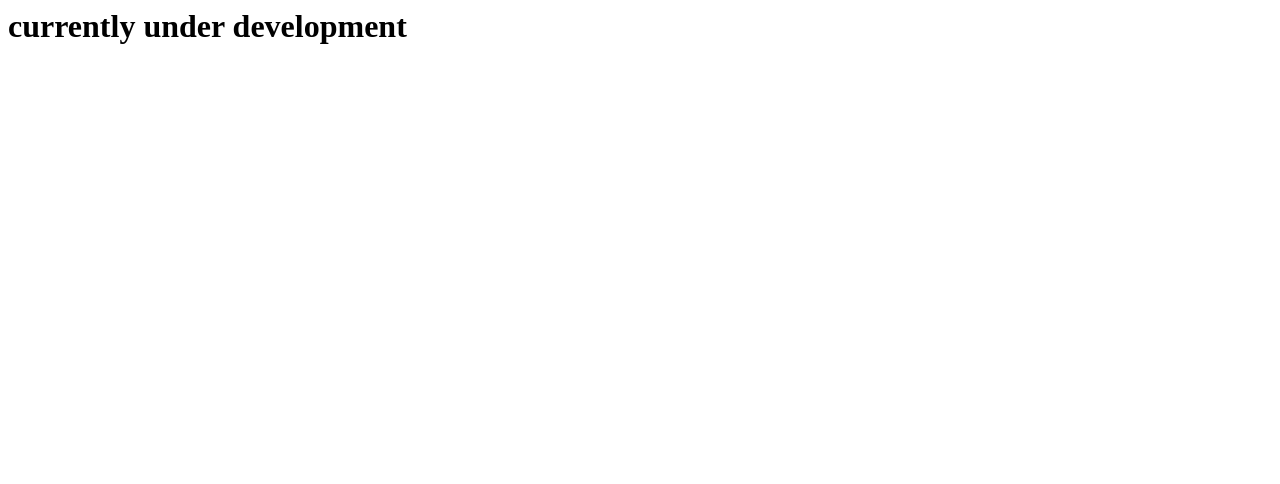
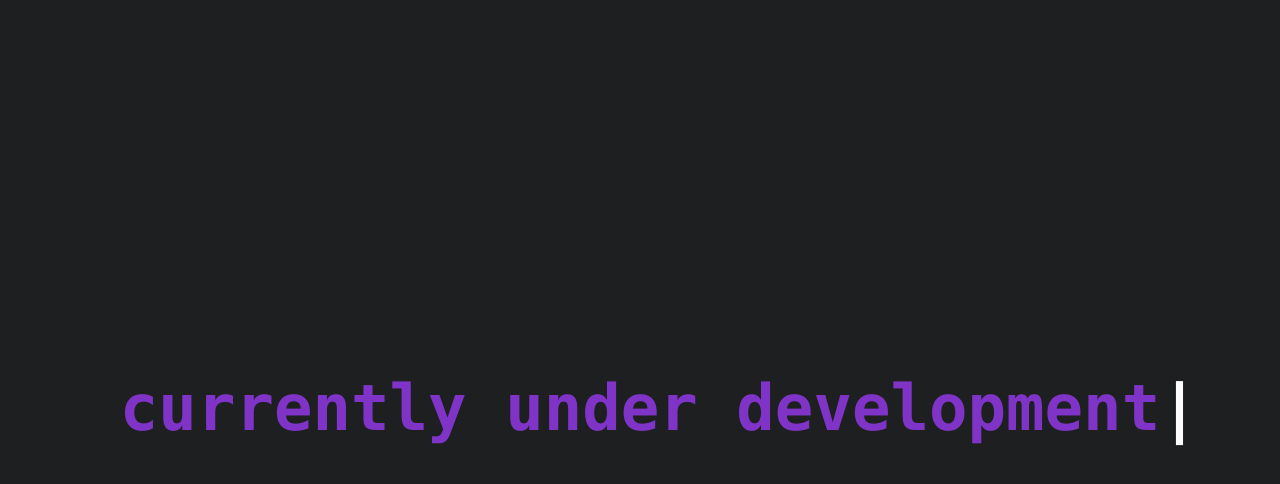
Before and after one commit to kulinum/kulinum.github.io, a plain HTML site: page index.html in a window 1280 px wide. Drawn offline with Linux system fonts and the light colour scheme.

Commit message:
Update index.html

```diff
--- a/index.html
+++ b/index.html
@@ -1,2 +1,63 @@
-<link rel="stylesheet" href="style.scss">
-<h1 class="typing">currently under development</h1>
+<!DOCTYPE html>
+<html lang="en">
+<head>
+    <meta charset="UTF-8">
+    <meta http-equiv="X-UA-Compatible" content="IE=edge">
+    <meta name="viewport" content="width=device-width, initial-scale=1.0">
+    <title>kulinum</title>
+</head>
+<body>
+    <style>
+        body {
+  display: flex;
+  align-items: center;
+  justify-content: center;
+  height: 100vh;
+  background: #1d1f20;
+}
+
+h1 {
+  font-family: "Inconsolata", Consolas, monospace;
+  font-size: 4em;
+  color: #8034c7;
+}
+
+.typing {
+  position: relative;
+}
+.typing::after {
+  content: "|";
+  position: absolute;
+  right: 0;
+  width: 100%;
+  color: white;
+  background: #1d1f20;
+  -webkit-animation: typing 4s steps(27) forwards, caret 1s infinite;
+          animation: typing 4s steps(27) forwards, caret 1s infinite;
+}
+
+@-webkit-keyframes typing {
+  to {
+    width: 0;
+  }
+}
+
+@keyframes typing {
+  to {
+    width: 0;
+  }
+}
+@-webkit-keyframes caret {
+  50% {
+    color: transparent;
+  }
+}
+@keyframes caret {
+  50% {
+    color: transparent;
+  }
+}
+    </style>
+    <h1 class="typing">currently under development</h1>
+</body>
+</html>
```
